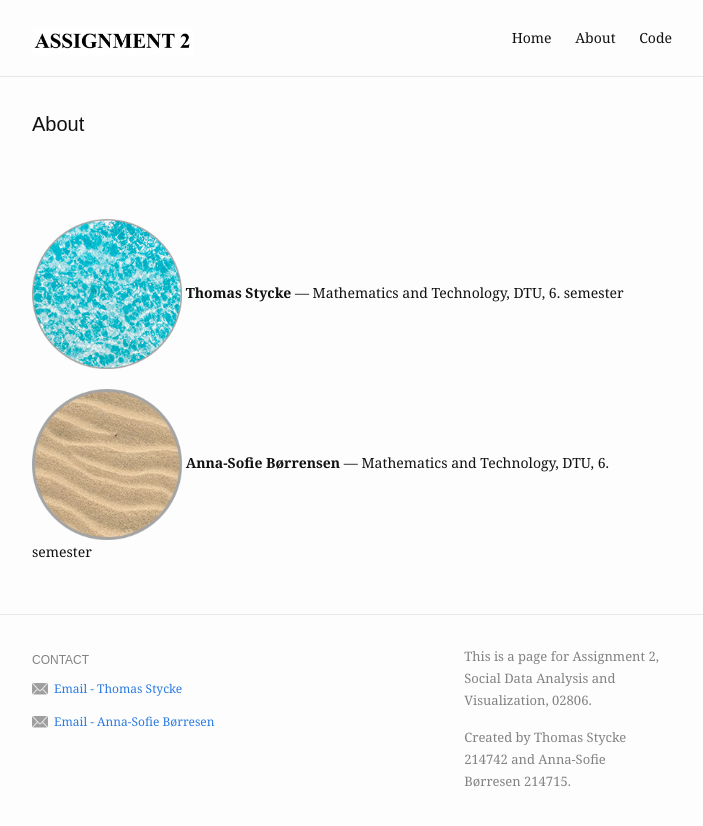
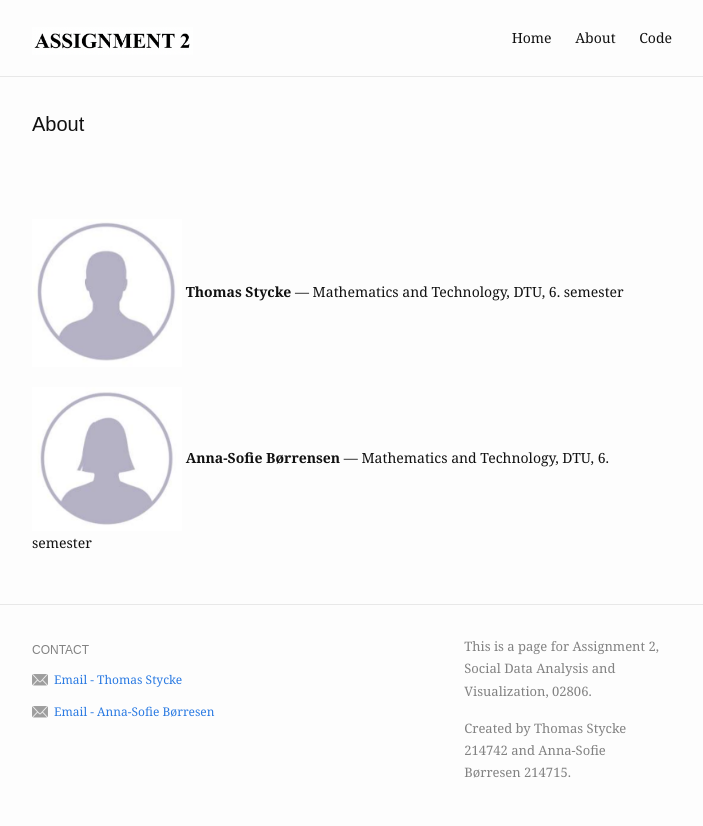
Before and after one commit to Thomasstycke/Thomasstycke.github.io, a Jekyll site: the page built from about.md, in a window 1280 px wide. Shown: the top 826 px of the page, without its empty margins (288-991 px from the left). Built offline with Jekyll 4.4.1, drawn with Linux system fonts in a browser that asks for light colours.

```diff
--- a/about.md
+++ b/about.md
@@ -5,12 +5,12 @@ slug: /about
 items:
   - title: Thomas Stycke
     image:
-      src: /assets/img/work/water.png
+      src: /assets/img/about/man.png
       alt: water
     description: Mathematics and Technology, DTU, 6. semester
   - title: Anna-Sofie Børrensen
     image:
-      src: /assets/img/work/sand.png
+      src: /assets/img/about/woman.png
       alt: sand
     description: Mathematics and Technology, DTU, 6. semester
 ---
```
Also changed, not shown: assets/img/about/man.png (added), assets/img/about/sand.png (deleted), assets/img/about/water.png (deleted), assets/img/about/woman.png (added), 1 other file.
